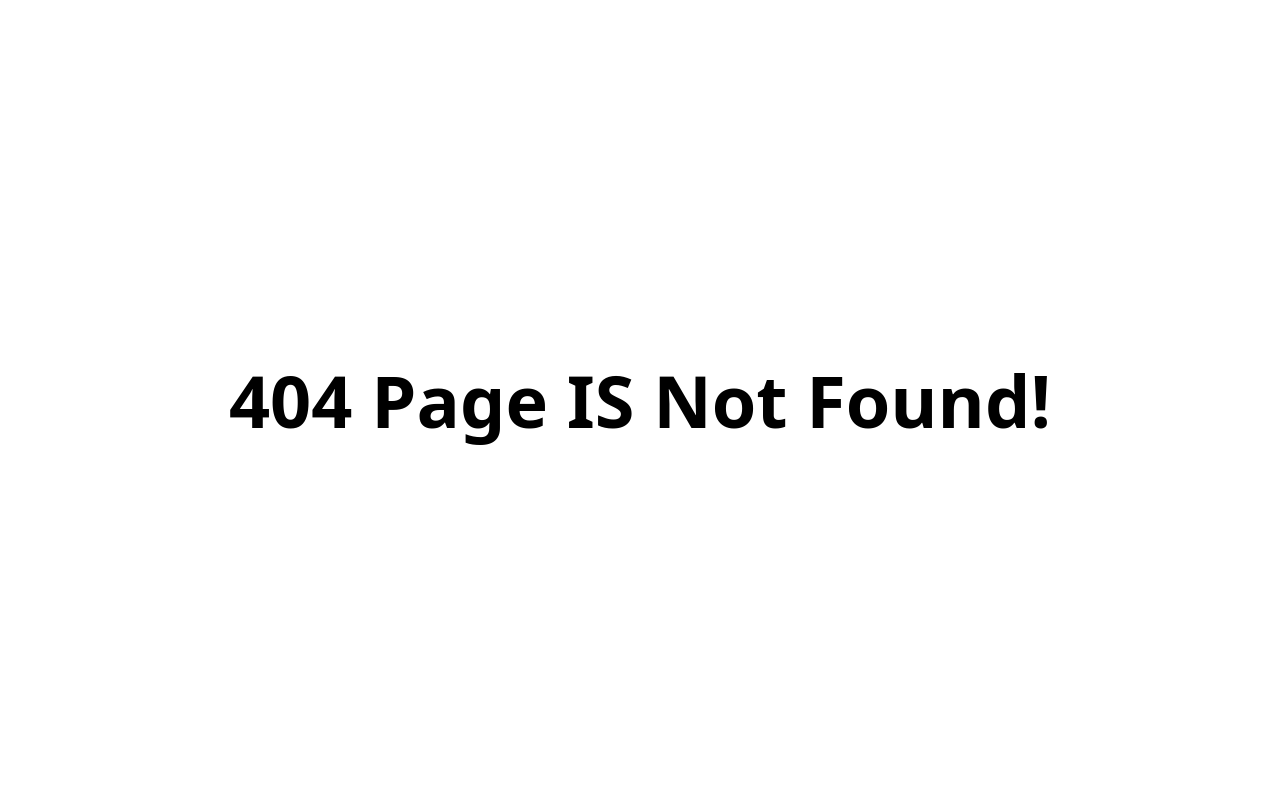
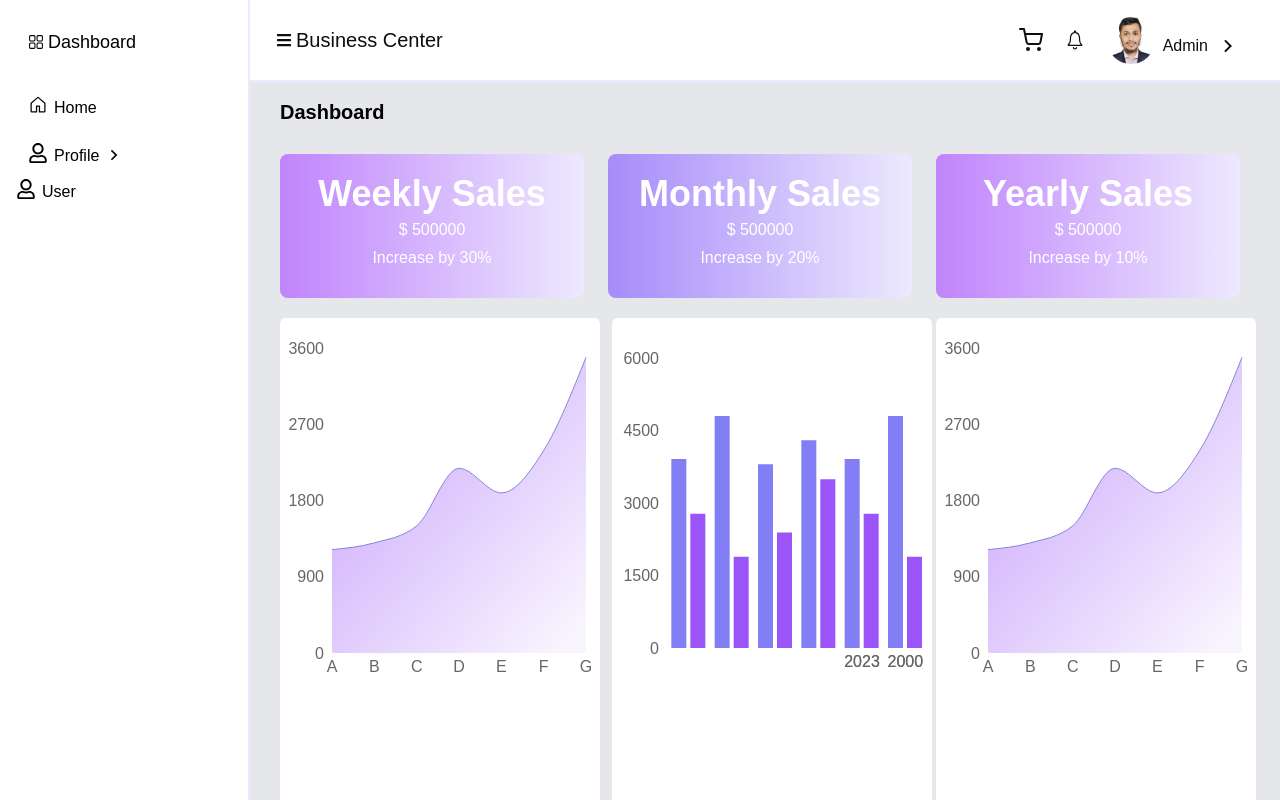
Before and after one commit to hmmasudsarder/Gtask, a React (Vite) app: page /dashboard in a window 1280 px wide. Before the commit this address had no page. Shown: the top 800 px of the page. Built offline with nearby package versions, Linux system fonts and the light colour scheme.

Commit message:
change some problem

```diff
--- a/src/components/Sidebar/Sidebar.jsx
+++ b/src/components/Sidebar/Sidebar.jsx
@@ -14,22 +14,30 @@
             : "block ease-in duration-1000"
         } `}
       >
-        <div className="my-2 mb-4 mt-2 p-3  rounded-md flex items-center gap-1 hover:bg-violet-200 hover:text-violet-600">
-          <RxDashboard className="text-base" />
-          <h2 className="text-lg">Dashboard</h2>
-        </div>
+        <Link to="/dashboard">
+          <div className="my-2 mb-4 mt-2 p-3  rounded-md flex items-center gap-1 hover:bg-violet-200 hover:text-violet-600">
+            <RxDashboard className="text-base" />
+            <h2 className="text-lg">Dashboard</h2>
+          </div>
+        </Link>
         <ul className="">
           <li className="rounded hover:bg-violet-200 hover:text-violet-600 p-3">
-            <a href="" className="text-base">
+            <Link to="/" className="text-base">
               <GoHome className="inline-block w-5 h-5 -mt-2 mr-[6px]" />
               Home
-            </a>
+            </Link>
           </li>
           <li className="rounded hover:bg-violet-200 hover:text-violet-600 p-3">
             <Link to="/product" className="text-base">
               <FaRegUser className="inline-block w-5 h-5 -mt-2 mr-[6px]" />
               Profile{" "}
               <RiArrowRightSLine className="inline-block w-5 h-5 -mt-1 mr-[6px]" />
+            </Link>
+          </li>
+          <li>
+            <Link to="/user" className="text-base">
+              <FaRegUser className="inline-block w-5 h-5 -mt-2 mr-[6px]" />
+              User{" "}
             </Link>
           </li>
         </ul>
--- a/src/components/share/User.jsx
+++ b/src/components/share/User.jsx
@@ -3,8 +3,18 @@
 import { RiArrowRightSLine } from "react-icons/ri";
 import { FaRegUser } from "react-icons/fa";
 import { MdOutlineLogout } from "react-icons/md";
+import { Link, useLocation, useNavigate } from "react-router-dom";
 const User = () => {
   const [open, setOpen] = useState(true);
+  const navigate = useNavigate();
+  const location = useLocation();
+  console.log(location.pathname);
+
+  const handleLoginClick = () => {
+    navigate("/login");
+    console.log("click");
+  };
+
   return (
     <div>
       <div className="relative" onClick={() => setOpen(!open)}>
@@ -25,7 +35,13 @@
               <FaRegUser className="mt-1" /> Profile
             </li>
             <li className="p-1 text-start text-lg cursor-pointer flex items-center gap-4">
-              <MdOutlineLogout className="mt-2" /> Logout
+              <Link
+                to="/login"
+                onClick={handleLoginClick}
+                className="flex items-center gap-4"
+              >
+                <MdOutlineLogout className="mt-2" /> Log In
+              </Link>
             </li>
           </ul>
         </div>
--- a/src/pages/Dashboard/Dashboard.jsx
+++ b/src/pages/Dashboard/Dashboard.jsx
@@ -9,9 +9,11 @@
   Area,
 } from "recharts";
 import AreaChartsC from "../../components/share/AreaChartsC";
-import Profile from "../../components/Profile";
+import Profile from "../../components/share/Profile";
 import { useEffect, useState } from "react";
-import { Outlet } from "react-router-dom";
+import { Outlet, useLocation } from "react-router-dom";
+import Home from "../Home/Home";
+import DashboardUser from "../Home/DashboardUser";
 
 const data = [
   {
@@ -56,6 +58,9 @@
 
 const Dashboard = ({ sidebarToggle }) => {
   const [barChartWidth, setBarChartWidth] = useState(400);
+  const location = useLocation();
+
+  console.log(location.pathname);
 
   useEffect(() => {
     setBarChartWidth(sidebarToggle ? 320 : 400);
@@ -64,11 +69,14 @@
     // change some margin left side for full divise
     <div className="lg:ml-60 lg:px-10 !overflow-hidden z-0 bg-gray-200">
       <div className="">
+        {location.pathname === "/product" ? (
+          <Profile />
+        ) : (
+          <div className="">
             {/* title dashboard  */}
             <div className="">
               <h2 className="text-xl font-semibold mt-4 mb-7">Dashboard</h2>
             </div>
-        {/* <Outlet/> */}
             {/* dashboard card desing */}
             <div className="grid grid-cols-1 lg:grid-cols-3 gap-6 mx-3 md:mx-auto">
               <div className="bg-gradient-to-r from-purple-400 to-violet-100 h-36 rounded-lg">
@@ -122,8 +130,10 @@
                 <AreaChartsC sidebarToggle={sidebarToggle} />
               </div>
             </div>
-        {/* <Profile /> */}
-        <Outlet/>
+            <Profile />
+          </div>
+        )}
+
       </div>
     </div>
   );
--- /dev/null
+++ b/src/pages/Home/DashboardUser.jsx
@@ -0,0 +1,10 @@
+
+const DashboardUser = () => {
+    return (
+        <div>
+            DashboardUser Profile
+        </div>
+    );
+};
+
+export default DashboardUser;
--- /dev/null
+++ b/src/pages/Home/Home.jsx
@@ -0,0 +1,10 @@
+
+const Home = () => {
+    return (
+        <div className="h-screen text-center bg-seconda">
+            No Data Availavle
+        </div>
+    );
+};
+
+export default Home;
--- /dev/null
+++ b/src/pages/Login/Login.jsx
@@ -0,0 +1,10 @@
+
+const Login = () => {
+    return (
+        <div id="login" className="h-screen text-center">
+            Login Page
+        </div>
+    );
+};
+
+export default Login;
```
Also changed, not shown: src/components/Navbar/Navbar.jsx (+0 -15 lines), src/routes/Routes.jsx (+21 -7 lines), src/components/share/Profile.jsx (renamed from src/components/Profile.jsx). Lines whose indentation alone changed are shown as unchanged.
